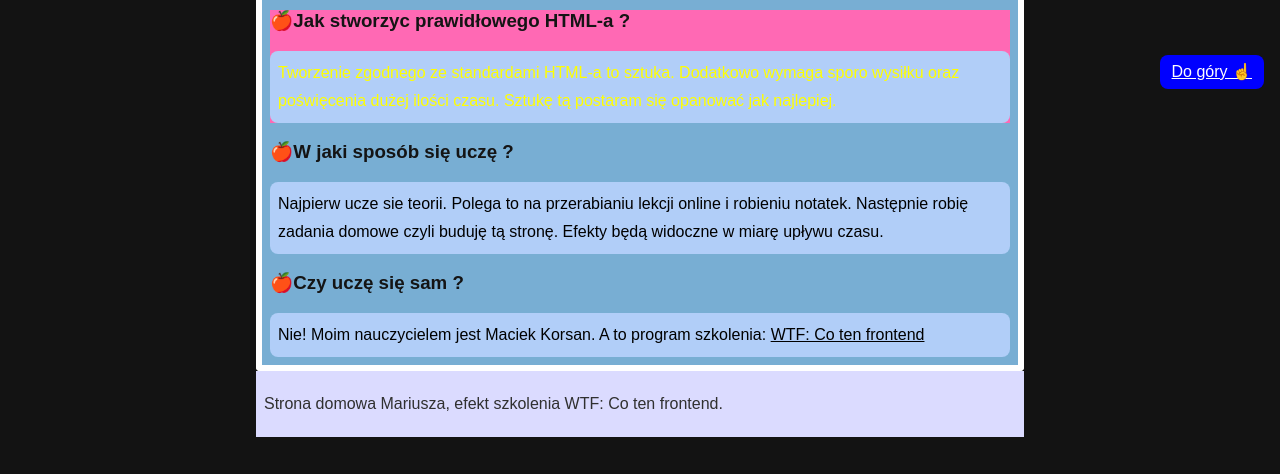
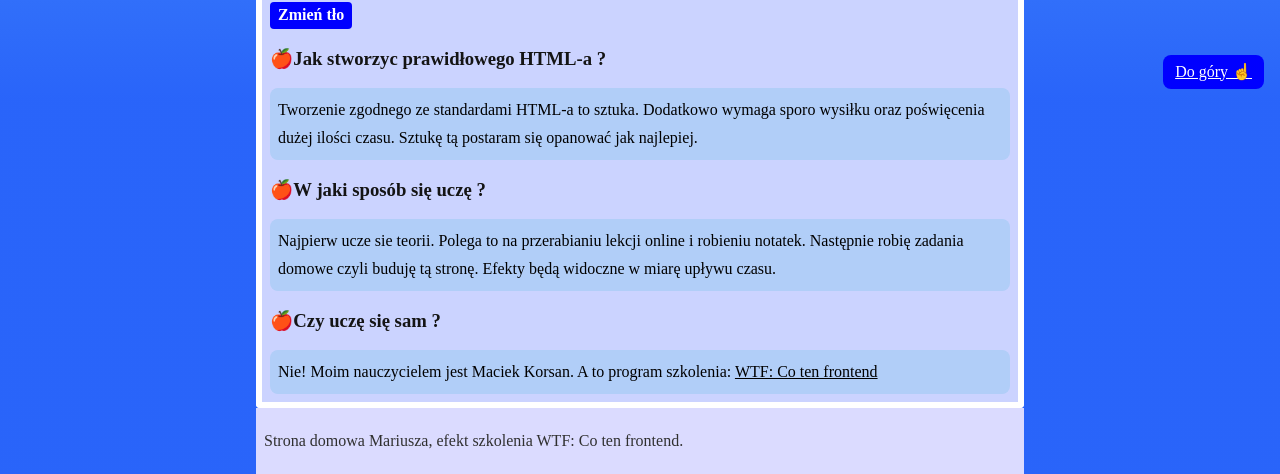
Before and after one commit to mariuszwuteefowicz/homepage2, a website built with Parcel: page src/index.html in a window 1280 px wide. Shown: the part 695-1169 px from the top of the page. Before the commit the page ends 1140 px from the top, so only its background shows below. Built offline with nearby package versions, Linux system fonts and the light colour scheme; files whose address does not match are found by name.

Commit message:
add background button

```diff
--- a/src/index.html
+++ b/src/index.html
@@ -34,6 +34,7 @@
 
             <section class="section">
                 <h2 class="section__header">Notatki z nauki.</h2>
+                <button class="page-header__button page-header__buttonBackground--js">Zmień tło</button>
                 <article class="my-article">
                     <h3 class="my-article__header">Jak stworzyc prawidłowego HTML-a ?</h3>
                     <p class="my-article__paragraph my-article__paragraph--js">Tworzenie zgodnego ze standardami HTML-a to sztuka. Dodatkowo wymaga sporo wysiłku oraz poświęcenia dużej ilości czasu. Sztukę tą postaram się opanować jak najlepiej.</p>
--- a/src/js/main.js
+++ b/src/js/main.js
@@ -4,3 +4,10 @@ button.addEventListener('click', (e) => {
     const header = document.querySelector('.page-header__heading--js');
     header.innerHTML = 'Proszę nie hakować mojej strony 🤯😄👌';
 });
+
+
+const buttonBackground = document.querySelector('.page-header__buttonBackground--js');
+
+buttonBackground.addEventListener('click', (e) => {
+    document.documentElement.style.setProperty('--backgroundColor', 'rgb(131, 225, 255')
+});
--- a/src/styles/components/section.scss
+++ b/src/styles/components/section.scss
@@ -1,5 +1,6 @@
 .section {
-    background: rgb(120, 174, 211);
+    background: rgb(225, 233, 255);
+    background: var(--backgroundColor);
     border: 6px solid white;
     border-top: 16px solid rgb(57, 54, 240);
     padding: 8px;
--- a/src/styles/main.scss
+++ b/src/styles/main.scss
@@ -6,8 +6,7 @@ $desktop: 1280px;
 $tablet: 768px;
 
 :root {
-    --textColor: yellow;
-    --backgroundColor: hotpink;
+    --backgroundColor: rgb(203, 211, 255);
 }
 
 html {
@@ -27,16 +26,7 @@ html {
         hsl(218deg 93% 63%) 36%,
         hsl(219deg 95% 61%) 47%,
         hsl(221deg 95% 59%) 57%,
-        hsl(223deg 95% 57%) 68%,
-        hsl(227deg 93% 57%) 79%,
-        hsl(233deg 90% 57%) 89%,
-        hsl(241deg 86% 58%) 100%
-      );;
-    padding: 8px;
-    font-family: Arial, Helvetica, sans-serif;
-    @media screen and (min-width: $tablet) {
-        background: rgb(19, 19, 19);
-    }
+        hsl(223deg 95% 57%) 68%,)
     }
 
 .footer {
@@ -106,14 +96,13 @@ html {
 }
 
 .my-article {
-    background: var(--backgroundColor);
-    color: var(--textColor);
+
     &__header {
         color: $textColor;
         &::before {
             content: "🍎";}
      }
-     &__list {
+    &__list {
         list-style-type: circle;}
     &__paragraph {
         background: rgb(177, 206, 248);
```
